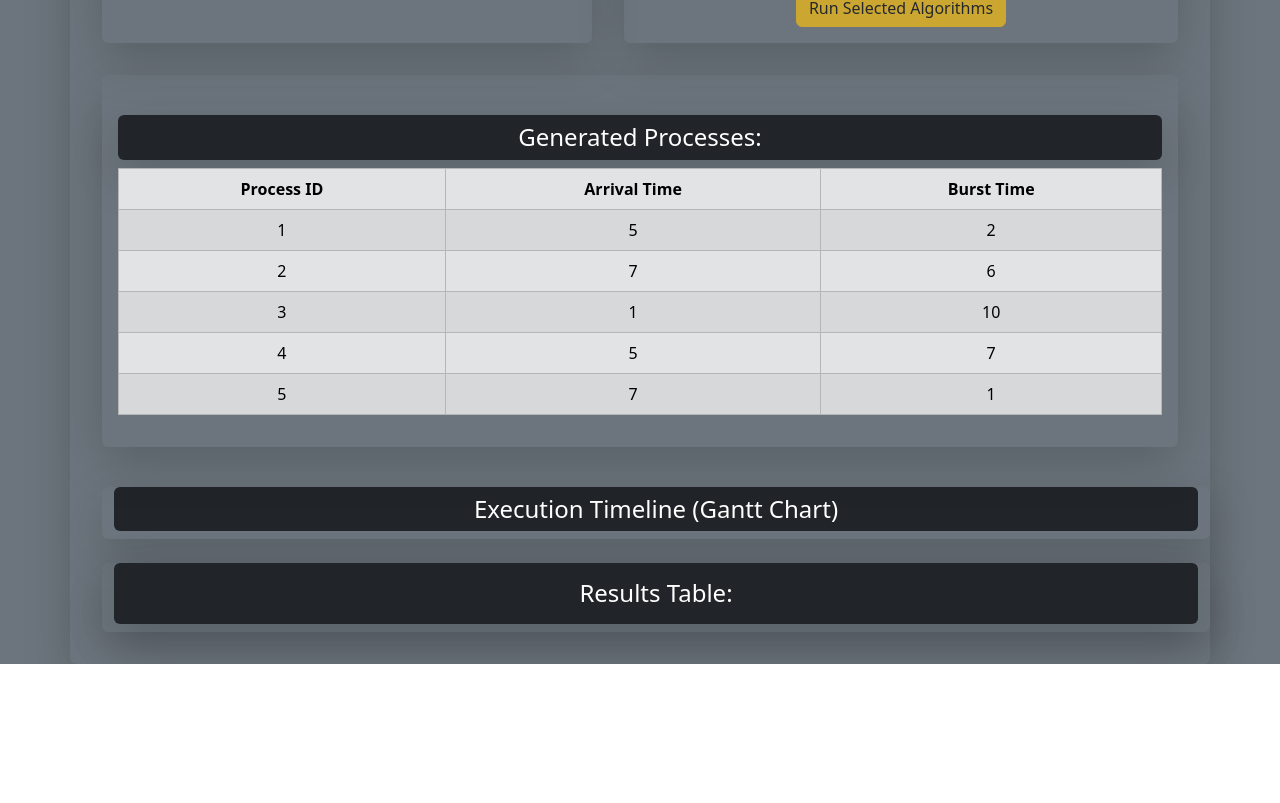
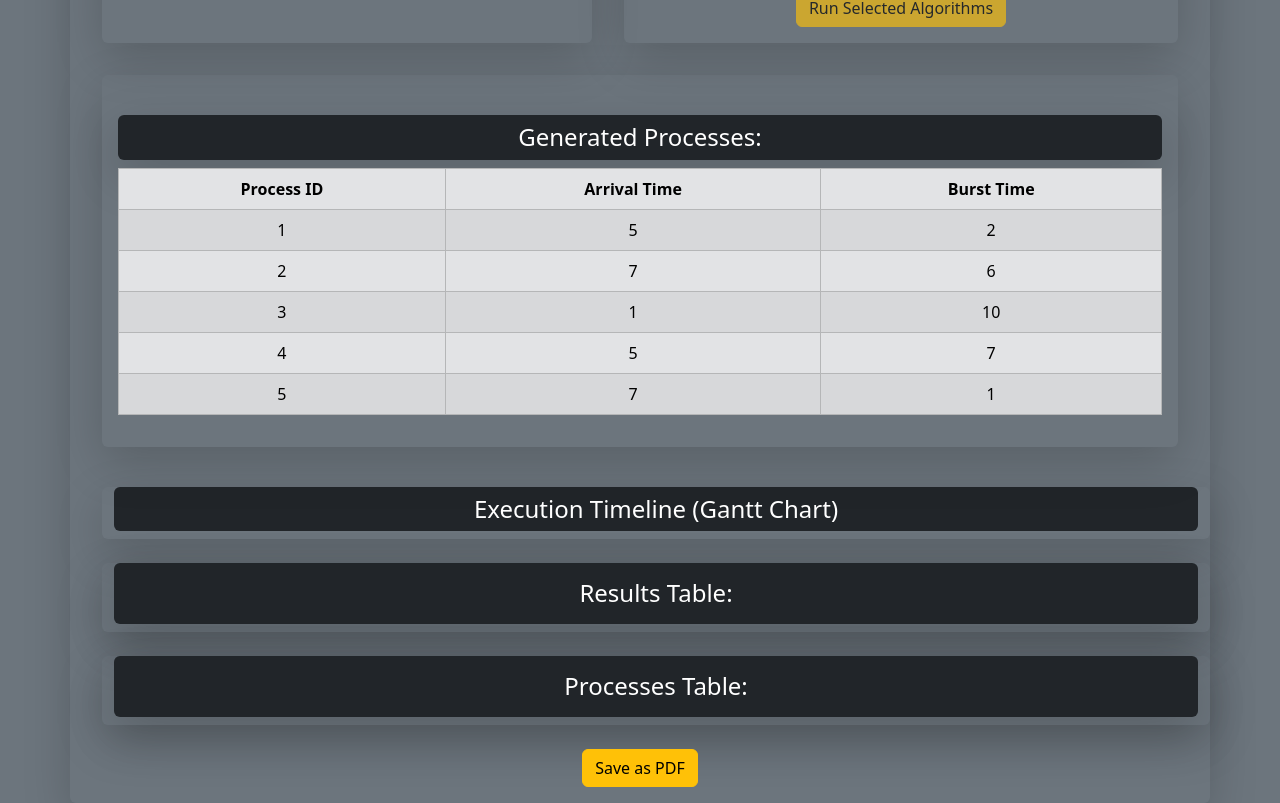
Before and after one commit to phoozies/CS540-CPU-Scheduling, a React (Vite) app in the folder CS540-CPU-Scheduling/: page / in a window 1280 px wide. Shown: the part 330-1133 px from the top of the page. Before the commit the page ends 994 px from the top, so only its background shows below. Built offline with nearby package versions, Linux system fonts and the light colour scheme.

Commit message:
Added generate pdf function

```diff
--- a/CS540-CPU-Scheduling/src/App.tsx
+++ b/CS540-CPU-Scheduling/src/App.tsx
@@ -1,8 +1,11 @@
-import { useState } from "react";
+import { useState, useRef } from "react";
 import Scheduler from "./components/Scheduler";
 import GanttChart from "./components/GanttChart";
 import ResultsTable from "./components/ResultsTable";
+import ProcessTable from "./components/ProcessTable";
 import "bootstrap/dist/css/bootstrap.min.css";
+import { jsPDF } from "jspdf";
+import html2canvas from "html2canvas";
 
 function App() {
     const [results, setResults] = useState<{ algorithm: string; result: any[] }[]>([]);
@@ -16,15 +19,84 @@ function App() {
         "rgba(255, 159, 64, 0.8)", // Orange
     ];
 
+    const ganttRef = useRef<HTMLDivElement | null>(null);
+    const tableRef = useRef<HTMLDivElement | null>(null);
+    const processTableRef = useRef<HTMLDivElement | null>(null); // Ref for Process Table
+
+    const generatePDF = async () => {
+        const doc = new jsPDF("p", "mm", "a4"); // Set page size to A4 (standard)
+        let yOffset = 10; // Start position for adding content in the PDF
+
+        const maxHeight = 270; // Height of the page before switching to a new one (A4 height - some margin)
+        let isNewPage = false;
+
+        // Capture Gantt charts
+        for (let i = 0; i < results.length; i++) {
+            const res = results[i];
+
+            // Capture Gantt Chart for this result
+            if (ganttRef.current) {
+                const chartCanvas = ganttRef.current.querySelectorAll("canvas")[i];
+                if (chartCanvas) {
+                    const canvasImage = chartCanvas.toDataURL("image/png");
+                    // Add image to the PDF
+                    doc.addImage(canvasImage, "PNG", 10, yOffset, 180, 100); // Adjust position and size
+                    yOffset += 110; // Update offset for the next content (Gantt chart)
+                }
+            }
+
+            // If the yOffset exceeds maxHeight, add a new page
+            if (yOffset > maxHeight) {
+                doc.addPage(); // Start a new page for the next content
+                yOffset = 10; // Reset Y offset for the new page
+            }
+
+            // Capture Results Table
+            if (tableRef.current) {
+                const tableElement = tableRef.current;
+                const canvas = await html2canvas(tableElement);
+                const imgData = canvas.toDataURL("image/png");
+                doc.addImage(imgData, "PNG", 10, yOffset, 180, 100); // Adjust position and size
+                yOffset += 110; // Update offset for the next content (Results table)
+            }
+
+            // If the yOffset exceeds maxHeight, add a new page
+            if (yOffset > maxHeight) {
+                doc.addPage();
+                yOffset = 10;
+            }
+
+            // Capture Processes Table
+            if (processTableRef.current) {
+                const processTableElement = processTableRef.current;
+                const canvas = await html2canvas(processTableElement);
+                const imgData = canvas.toDataURL("image/png");
+                doc.addImage(imgData, "PNG", 10, yOffset, 180, 100); // Adjust position and size
+                yOffset += 110; // Update offset for the next content (Processes table)
+            }
+
+            // If the yOffset exceeds maxHeight, add a new page
+            if (yOffset > maxHeight) {
+                doc.addPage();
+                yOffset = 10;
+            }
+        }
+
+        // Save the PDF
+        doc.save("cpu_scheduling_results.pdf");
+    };
+
     return (
         <div className="container text-center shadow-lg p-3 rounded">
-            <h1 className="text-center p-3 text-white rounded shadow-lg" style={{ backgroundColor: "#27251F"}}>CPU Scheduling Simulator</h1>
+            <h1 className="text-center p-3 text-white rounded shadow-lg" style={{ backgroundColor: "#27251F" }}>
+                CPU Scheduling Simulator
+            </h1>
 
             {/* Scheduler Component */}
             <Scheduler setResults={setResults} />
 
             {/* Gantt Chart Section */}
-            <div className="mt-4 container-fluid shadow-lg m-3 rounded">
+            <div ref={ganttRef} className="mt-4 container-fluid shadow-lg m-3 rounded">
                 <h4 className="rounded bg-dark p-2 text-white">Execution Timeline (Gantt Chart)</h4>
                 <div className="row">
                     {results.length > 0 &&
@@ -40,6 +112,7 @@ function App() {
                                     algorithm={res.algorithm}
                                     result={res.result}
                                     color={colors[index % colors.length]} // Assign a color dynamically
+                                    isExportingPDF={true} // Set flag to export with black colors for PDF
                                 />
                             </div>
                         ))}
@@ -47,7 +120,7 @@ function App() {
             </div>
 
             {/* Results Table Section */}
-            <div className="mt-4 container-fluid shadow-lg m-3 rounded">
+            <div ref={tableRef} className="mt-4 container-fluid shadow-lg m-3 rounded">
                 <h4 className="shadow-lg rounded bg-dark text-white p-3">Results Table:</h4>
                 <div className="row">
                     {results.length > 0 &&
@@ -63,6 +136,31 @@ function App() {
                         ))}
                 </div>
             </div>
+
+            {/* Process Table Section */}
+            <div ref={processTableRef} className="mt-4 container-fluid shadow-lg m-3 rounded">
+                <h4 className="shadow-lg rounded bg-dark text-white p-3">Processes Table:</h4>
+                <div className="row">
+                    {results.length > 0 &&
+                        results.map((res, index) => (
+                            <div
+                                key={index}
+                                className={`col-12 col-md-6 mb-4 ${
+                                    results.length % 2 === 1 && index === results.length - 1 ? "mx-auto" : ""
+                                }`}
+                            >
+                                <ProcessTable processes={res.result} />
+                            </div>
+                        ))}
+                </div>
+            </div>
+
+            {/* Button to Generate PDF */}
+            <div className="mt-4">
+                <button onClick={generatePDF} className="btn btn-warning">
+                    Save as PDF
+                </button>
+            </div>
         </div>
     );
 }
--- a/CS540-CPU-Scheduling/src/components/GanttChart.tsx
+++ b/CS540-CPU-Scheduling/src/components/GanttChart.tsx
@@ -14,9 +14,10 @@ interface GanttChartProps {
     algorithm: string;
     result: Process[]; // List of processes
     color: string;
+    isExportingPDF?: boolean; // Flag to check if we are exporting to PDF
 }
 
-const GanttChart: React.FC<GanttChartProps> = ({ algorithm, result, color }) => {
+const GanttChart: React.FC<GanttChartProps> = ({ algorithm, result, color, isExportingPDF = false }) => {
     const chartRef = useRef<HTMLCanvasElement | null>(null);
     const chartInstance = useRef<Chart<"scatter"> | null>(null);
     const [currentTime, setCurrentTime] = useState(0); // Track current time
@@ -68,13 +69,13 @@ const GanttChart: React.FC<GanttChartProps> = ({ algorithm, result, color }) =>
                                 title: {
                                     display: true,
                                     text: "Timeline",
-                                    color: "white", // White axis title
+                                    color: isExportingPDF ? "black" : "white", // Change to black for PDF
                                 },
                                 ticks: {
-                                    color: "white", // White x-axis labels
+                                    color: isExportingPDF ? "black" : "white", // Change to black for PDF
                                 },
                                 grid: {
-                                    color: "rgba(255, 255, 255, 0.2)", // Light white grid lines
+                                    color: isExportingPDF ? "rgba(0, 0, 0, 0.2)" : "rgba(255, 255, 255, 0.2)", // Light black grid lines for PDF
                                 },
                                 min: 0,
                                 max: totalTime,
@@ -83,25 +84,25 @@ const GanttChart: React.FC<GanttChartProps> = ({ algorithm, result, color }) =>
                                 title: {
                                     display: true,
                                     text: "Process ID",
-                                    color: "white", // White axis title
+                                    color: isExportingPDF ? "black" : "white", // Change to black for PDF
                                 },
                                 ticks: {
-                                    color: "white", // White y-axis labels
+                                    color: isExportingPDF ? "black" : "white", // Change to black for PDF
                                 },
                                 grid: {
-                                    color: "rgba(255, 255, 255, 0.2)", // Light white grid lines
+                                    color: isExportingPDF ? "rgba(0, 0, 0, 0.2)" : "rgba(255, 255, 255, 0.2)", // Light black grid lines for PDF
                                 },
                                 min: 0,
                             },
                         },
                         plugins: {
                             tooltip: {
-                                titleColor: "white", // White tooltip title
-                                bodyColor: "white", // White tooltip text
+                                titleColor: isExportingPDF ? "black" : "white", // Tooltip title black for PDF
+                                bodyColor: isExportingPDF ? "black" : "white", // Tooltip text black for PDF
                             },
                             legend: {
                                 labels: {
-                                    color: "white", // White legend labels
+                                    color: isExportingPDF ? "black" : "white", // Legend labels black for PDF
                                 },
                             },
                         },
@@ -144,7 +145,7 @@ const GanttChart: React.FC<GanttChartProps> = ({ algorithm, result, color }) =>
                 chartInstance.current.destroy();
             }
         };
-    }, [algorithm, color, completedProcesses, totalTime]);
+    }, [algorithm, color, completedProcesses, totalTime, isExportingPDF]);
 
     // Simulate the passage of time and update active and completed processes
     useEffect(() => {
```
